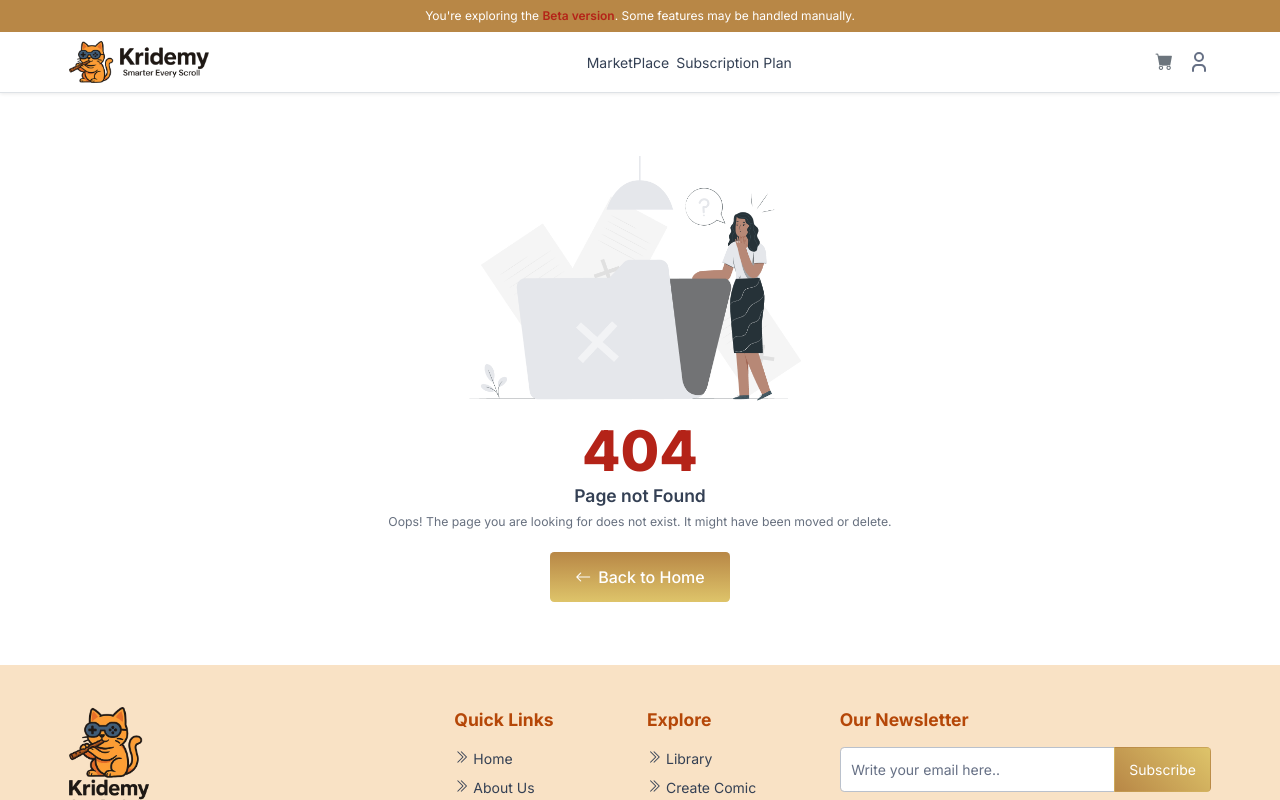
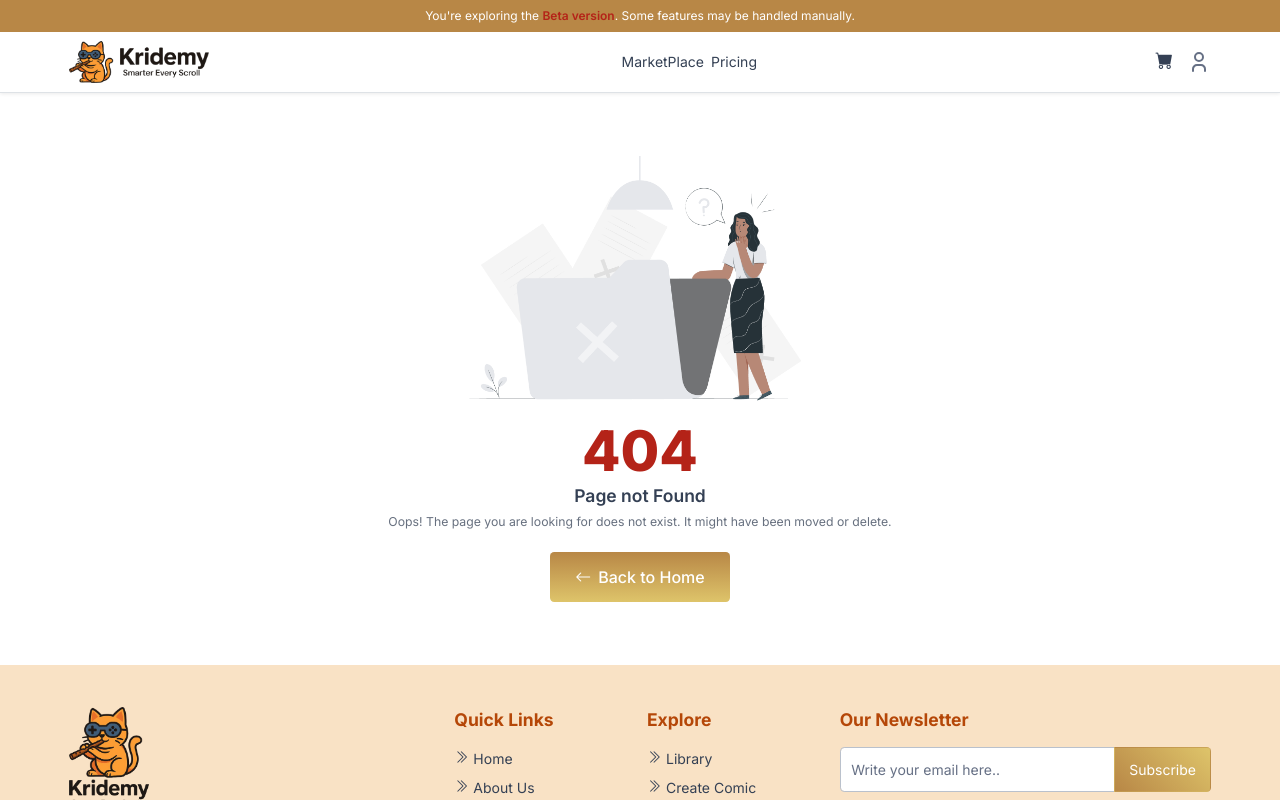
Before and after one commit to spchaudhari17/comics_frontend, a React (Create React App) app: page /success/cart in a window 1280 px wide. Shown: the top 800 px of the page. Built offline with nearby package versions, Linux system fonts and the light colour scheme.

Commit message:
some changes subscription plans page

```diff
--- a/src/API/index.js
+++ b/src/API/index.js
@@ -2,10 +2,10 @@ import axios from "axios";
 
 
 const API = axios.create({
-  baseURL: "http://16.171.146.122:5000/api", // local server
+  // baseURL: "http://16.171.146.122:5000/api", // local server
   // baseURL: "http://localhost:5000/api", // IP server
   // baseURL: "http://51.21.194.3:5000/api", // IP server for live
-  // baseURL: "https://api.kridemy.com/api", // production server
+  baseURL: "https://api.kridemy.com/api", // production server
 });
 
 
--- a/src/components/Header.jsx
+++ b/src/components/Header.jsx
@@ -1,6 +1,6 @@
 import React, { useEffect, useState } from "react";
 import { Dropdown } from "react-bootstrap";
-import { Link, useNavigate } from "react-router-dom";
+import { Link, useNavigate, useLocation } from "react-router-dom";
 import BellIcon from "../assets/images/icons/bell.svg";
 import UserIcon from "../assets/images/icons/user.svg";
 import LogoutIcon from "../assets/images/icons/log-out.svg";
@@ -12,25 +12,31 @@ import API from "../API";
 export const Header = () => {
   const dispatch = useDispatch();
   const navigate = useNavigate();
-  // const { userInfo } = useSelector((state) => state.userLogin);
+  const location = useLocation(); // 👈 current path ke liye
   const [cartCount, setCartCount] = useState(0);
 
   const userInfo = localStorage.getItem("user")
     ? JSON.parse(localStorage.getItem("user"))
     : null;
 
+  // Active check helper
+  const isActive = (path) => location.pathname === path;
 
+  // Active style (underline + color)
+  const activeStyle = (path) => ({
+    color: isActive(path) ? "#0d6efd" : "inherit",
+    fontWeight: isActive(path) ? "600" : "400",
+    borderBottom: isActive(path) ? "2px solid #0d6efd" : "2px solid transparent",
+    paddingBottom: "2px",
+    transition: "all 0.2s ease",
+  });
 
   const handleLogout = () => {
     dispatch(logoutUser());
-
-
-    // LocalStorage clear
     localStorage.removeItem("user");
     localStorage.removeItem("token");
     localStorage.removeItem("currentSeries");
     localStorage.removeItem("persist:root");
-
     navigate("/login");
   };
 
@@ -42,6 +48,7 @@ export const Header = () => {
       console.log(err);
     }
   };
+
   useEffect(() => {
     if (userInfo) {
       fetchCartCount();
@@ -52,9 +59,12 @@ export const Header = () => {
     <div className="top-header sticky-top shadow-sm">
       <div className="announcement-bar bg-primary py-2">
         <div className="container-xl">
-          <div className="discription fs-12 text-white text-center">You're exploring the <span className="fw-semibold text-danger">Beta version</span>. Some features may be handled manually.</div>
+          <div className="discription fs-12 text-white text-center">
+            You're exploring the <span className="fw-semibold text-danger">Beta version</span>. Some features may be handled manually.
           </div>
         </div>
+      </div>
+
       <nav className="navbar navbar-light bg-white border-bottom navbar-expand-lg py-1" data-bs-theme="light" style={{ minHeight: "61px" }}>
         <div className="container-xl">
           {/* Logo */}
@@ -62,12 +72,11 @@ export const Header = () => {
             <img src={require("../assets/images/logo2.png")} alt="Logo" className="img-fluid" />
           </Link>
 
-          {/* Mobile toggle (targets offcanvas) */}
+          {/* Mobile toggle */}
           <button className="navbar-toggler" type="button" data-bs-toggle="offcanvas" data-bs-target="#offcanvasTopHeader" aria-controls="offcanvasTopHeader">
             <span className="navbar-toggler-icon"></span>
           </button>
 
-          {/* Offcanvas menu with overlay */}
           <div className="offcanvas bg-theme2 offcanvas-start border-0" tabIndex="-1" id="offcanvasTopHeader" aria-labelledby="offcanvasTopHeaderLabel">
             <div className="offcanvas-header bg-primary">
               <h5 className="offcanvas-title text-white">Menu</h5>
@@ -76,40 +85,26 @@ export const Header = () => {
 
             <div className="offcanvas-body">
               <ul className="navbar-nav menu-link-nav align-items-center justify-content-end flex-grow-1 gap-2">
-                {(
                 <>
-                    {/* <li className="nav-item">
-                      <Link to={'/about'} title="about" className="nav-link p-0">About Us</Link>
-                    </li>
                   <li className="nav-item">
-                      <Link to={'/our-library'} title="our-library" className="nav-link p-0">Library</Link>
-                    </li>
-
-                    <li className="nav-item">
-                      <Link to={'/for-teacher'} title="for-teacher" className="nav-link p-0">For Teachers</Link>
-                    </li>
-                    <li className="nav-item">
-                      <Link to={'/for-student'} title="for-studen" className="nav-link p-0">For Students</Link>
-                    </li> */}
-                    {/* <li className="nav-item">
-                      <Link to={'/for-parent'} title="for-parent" className="nav-link p-0">For Parents</Link>
-                    </li> */}
-
-                    {/* <li className="nav-item">
-                      <Link to={'/contact'} title="contact" className="nav-link p-0">Contact</Link>
-                    </li> */}
-
-                    <li className="nav-item">
-                      <Link to={'/market-Place'} title="marketPlace" className="nav-link p-0">MarketPlace</Link>
+                    <Link
+                      to={'/market-Place'}
+                      title="marketPlace"
+                      className="nav-link p-0"
+                      style={activeStyle('/market-Place')}
+                    >
+                      MarketPlace
+                    </Link>
                   </li>
 
                   {(!userInfo || userInfo.userType === "admin" || userInfo.userType === "user") && (
                     <li className="nav-item">
                       <button
                         className="nav-link p-0 btn btn-link text-decoration-none"
+                        style={activeStyle('/subscriptions-plan')}
                         onClick={() => navigate("/subscriptions-plan")}
                       >
-                          Subscription Plan
+                        Pricing
                       </button>
                     </li>
                   )}
@@ -119,60 +114,21 @@ export const Header = () => {
                       <button
                         className="nav-link p-0 btn btn-link text-decoration-none"
                         title="create-comic"
+                        style={activeStyle('/create-comic')}
                         onClick={() => navigate("/create-comic")}
                       >
                         Create Comics
                       </button>
                     </li>
                   )}
-
-
-
                 </>
-                )
-                }
-
-                {/* {
-                  (
-                    <>
-                      <li className="nav-item">
-                        {userInfo && (userInfo.userType === "admin" || userInfo.userType === "user") && (
-                          <li className="nav-item">
-                            <button
-                              className="nav-link p-0 btn btn-link text-decoration-none"
-                              title="create-comic"
-                              onClick={() => navigate("/create-comic")}
-                            >
-                              Create Comics
-                            </button>
-                          </li>
-                        )}
-
-                        {(!userInfo || userInfo.userType === "admin" || userInfo.userType === "user") && (
-                          <li className="nav-item">
-                            <button
-                              className="nav-link p-0 btn btn-link text-decoration-none"
-                              onClick={() => navigate("/subscriptions-plan")}
-                            >
-                              Subscription Plan
-                            </button>
-                          </li>
-                        )}
-
-
-                      </li>
-
-                    </>
-                  )
-                } */}
-
               </ul>
 
               <ul className="navbar-nav icons-nav align-items-center justify-content-end flex-grow-1 gap-3">
 
                 {userInfo && (userInfo.userType === "admin" || userInfo.userType === "moderator") && (
                   <li className="nav-item">
-                    <Link to={'/super-admin'} title="super-admin" className="nav-link p-0">
+                    <Link to={'/super-admin'} title="super-admin" className="nav-link p-0" style={activeStyle('/super-admin')}>
                       <i className="bi bi-grid-fill"></i>
                     </Link>
                   </li>
@@ -180,7 +136,7 @@ export const Header = () => {
 
                 {userInfo && (userInfo.userType === "admin" || userInfo.userType === "moderator") && (
                   <li className="nav-item">
-                    <Link to={'/allUsers'} title='allUsers' className="nav-link p-0">
+                    <Link to={'/allUsers'} title='allUsers' className="nav-link p-0" style={activeStyle('/allUsers')}>
                       <i className="bi bi-people-fill"></i>
                     </Link>
                   </li>
@@ -188,7 +144,7 @@ export const Header = () => {
 
                 {userInfo && (userInfo.userType === "admin" || userInfo.userType === "moderator") && (
                   <li className="nav-item">
-                    <Link to={'/contactList'} title="contactList" className="nav-link p-0">
+                    <Link to={'/contactList'} title="contactList" className="nav-link p-0" style={activeStyle('/contactList')}>
                       <i className="bi bi-envelope-fill"></i>
                     </Link>
                   </li>
@@ -196,7 +152,7 @@ export const Header = () => {
 
                 {userInfo && (userInfo.userType === "admin") && (
                   <li className="nav-item">
-                    <Link to={'/subjectlist'} title="subjectlist" className="nav-link p-0">
+                    <Link to={'/subjectlist'} title="subjectlist" className="nav-link p-0" style={activeStyle('/subjectlist')}>
                       <i className="bi bi-list-ul"></i>
                     </Link>
                   </li>
@@ -204,37 +160,24 @@ export const Header = () => {
 
                 {userInfo && (userInfo.userType === "admin" || userInfo.userType === "user") && (
                   <li className="nav-item">
-                    <Link to={'/my-comics'} title="my-comics" className="nav-link p-0">
+                    <Link to={'/my-comics'} title="my-comics" className="nav-link p-0" style={activeStyle('/my-comics')}>
                       <i className="bi bi-book-half"></i>
                     </Link>
                   </li>
                 )}
 
-                {/* {userInfo && (userInfo.userType === "admin" || userInfo.userType === "user") && (
-                  <li className="nav-item">
-                    <Link to={'/cart'} title="cart" className="nav-link p-0">
-                      <i className="bi bi-cart-fill"></i>
-                    </Link>
-                  </li>
-                )} */}
-
-
-
                 {userInfo && (userInfo.userType === "admin" || userInfo.userType === "user") && (
                   <li className="nav-item">
-                    <Link to={'/institute-dashboard'} title="institute-dashboard" className="nav-link p-0">
-                      {/* <i className="bi bi-book-half"></i> */}
+                    <Link to={'/institute-dashboard'} title="institute-dashboard" className="nav-link p-0" style={activeStyle('/institute-dashboard')}>
                       <i className="bi bi-speedometer2"></i>
                     </Link>
                   </li>
                 )}
 
                 <li className="nav-item">
-                  <Link to={'/cart'} title="cart" className="nav-link p-0">
+                  <Link to={'/cart'} title="cart" className="nav-link p-0" style={activeStyle('/cart')}>
                     <div className="position-relative">
-
                       <i className="bi bi-cart-fill fs-5"></i>
-
                       {cartCount > 0 && (
                         <span
                           className="position-absolute top-0 start-100 translate-middle badge rounded-pill bg-danger"
@@ -243,22 +186,21 @@ export const Header = () => {
                           {cartCount}
                         </span>
                       )}
-
                     </div>
                   </Link>
                 </li>
 
                 {userInfo && (userInfo.userType === "admin") && (
                   <li className="nav-item">
-                    <Link to={'/adUnitManager'} title="ComicRevenueReport" className="nav-link p-0">
-                      <i class="bi bi-graph-up-arrow"></i>
+                    <Link to={'/adUnitManager'} title="ComicRevenueReport" className="nav-link p-0" style={activeStyle('/adUnitManager')}>
+                      <i className="bi bi-graph-up-arrow"></i>
                     </Link>
                   </li>
                 )}
 
                 {userInfo && (userInfo.userType === "admin") && (
                   <li className="nav-item">
-                    <Link to={'/coupon'} title="coupon" className="nav-link p-0">
+                    <Link to={'/coupon'} title="coupon" className="nav-link p-0" style={activeStyle('/coupon')}>
                       <i className="bi bi-ticket-perforated"></i>
                     </Link>
                   </li>
@@ -266,20 +208,17 @@ export const Header = () => {
 
                 {userInfo && (userInfo.userType === "parent") && (
                   <li className="nav-item">
-                    <Link to={'/parent/manage-children'} title='manage-children' className="nav-link p-0">
-                      {/* <i className="bi bi-book-half"></i> */}
+                    <Link to={'/parent/manage-children'} title='manage-children' className="nav-link p-0" style={activeStyle('/parent/manage-children')}>
                       <i className="bi bi-speedometer2"></i>
                     </Link>
                   </li>
                 )}
 
-                {/* <div className="divider vr d-none d-md-block me-2"></div> */}
                 {userInfo && (userInfo.userType === "admin" || userInfo.userType === "user" || userInfo.userType === "moderator" || userInfo.userType === "parent") ? (
                   <Dropdown align="end" className="account-menu">
                     <Dropdown.Toggle variant="white" className="bg-transparent border-0 p-0">
                       <div className="chip-wrapper">
                         <div className="chip-img bg-secondary bg-opacity-25 d-flex align-items-center justify-content-center rounded-circle overflow-hidden">
-                          {/* <div className="user-shortname fs-16 fw-medium text-black text-opacity-75 text-uppercase">K</div> */}
                           <img className="w-100 h-100" src={require("../assets/images/avatar.png")} alt="User" />
                         </div>
                       </div>
@@ -311,11 +250,9 @@ export const Header = () => {
                         <i className="bi bi-key-fill me-2"></i> Change Password
                       </Dropdown.Item>
 
-
                       <Dropdown.Item onClick={handleLogout} className="text-theme3">
                         <img src={LogoutIcon} alt="Logout Icon" className="img-fluid" /> Log out
                       </Dropdown.Item>
-
                     </Dropdown.Menu>
                   </Dropdown>
                 ) : (
```
Also changed, not shown: src/pages/subscriptions/SubscriptionPlans.js (+3 -4 lines). Lines whose indentation alone changed are shown as unchanged.
